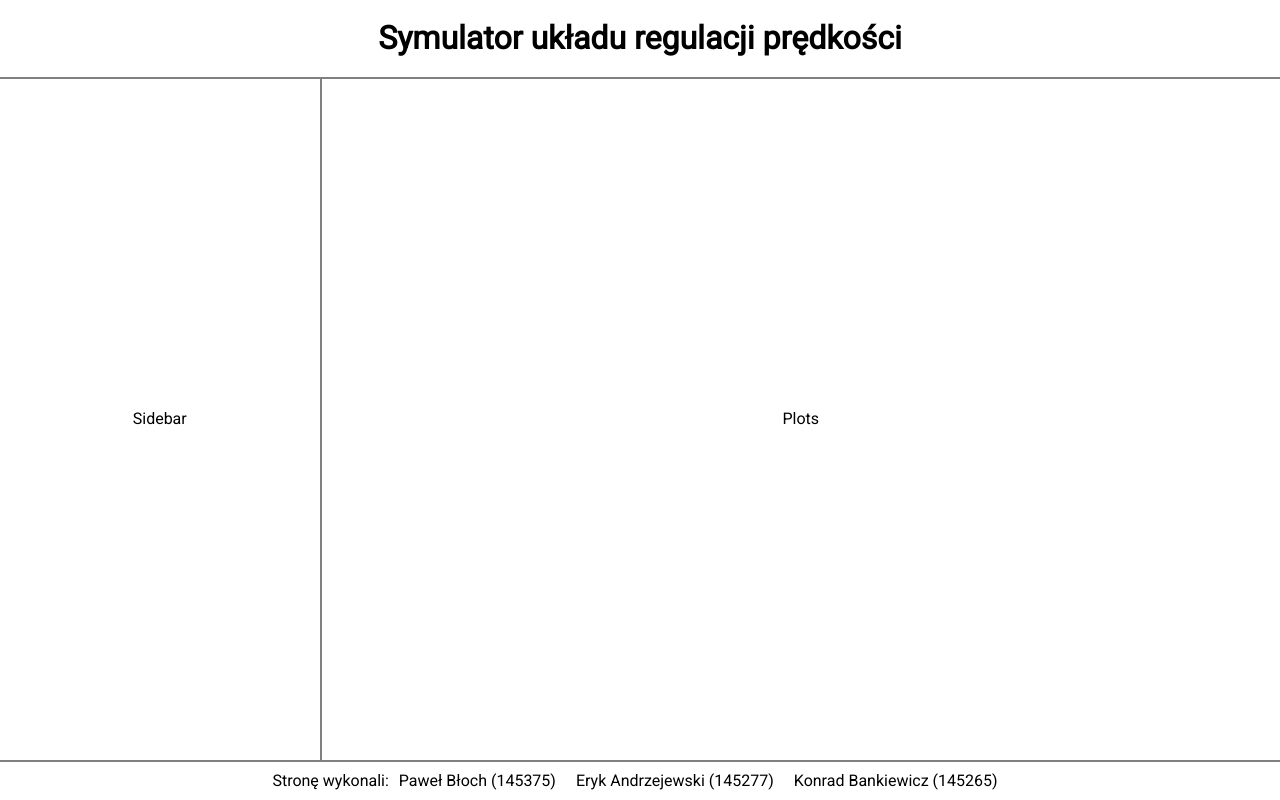
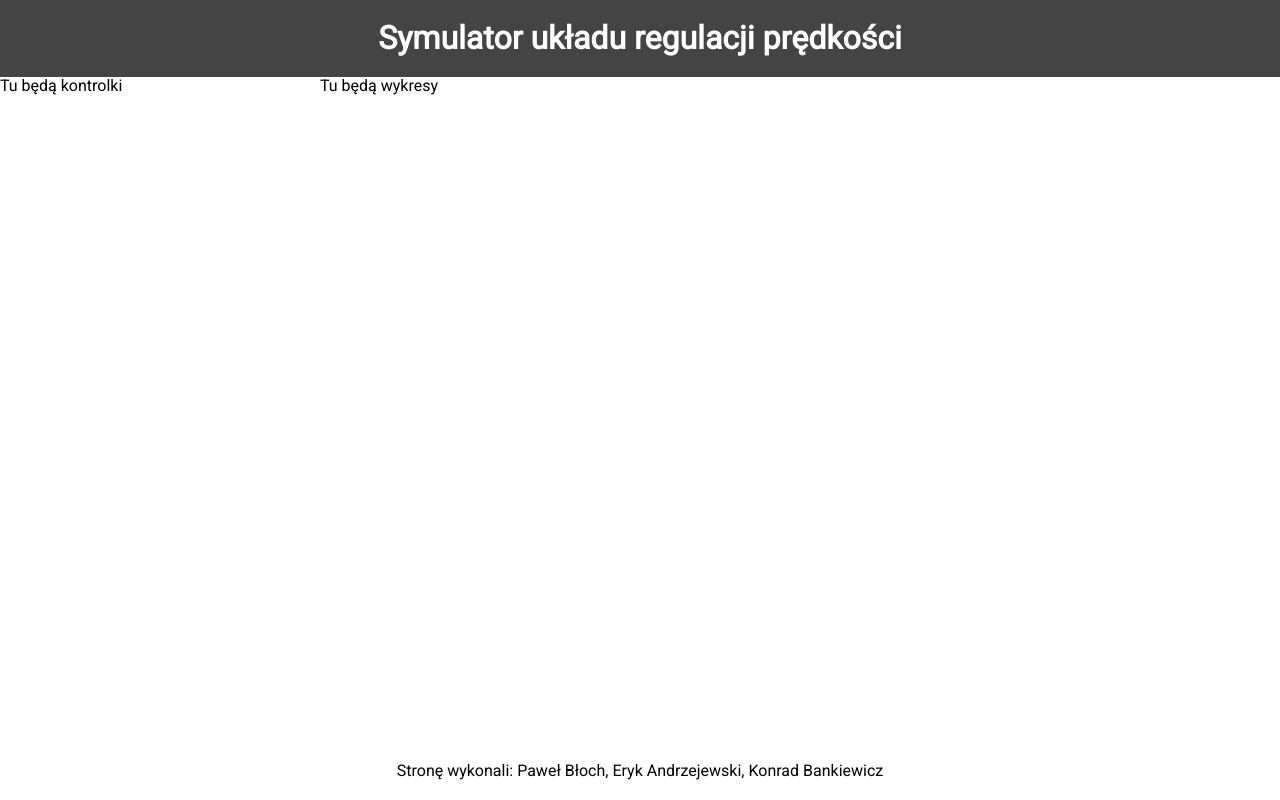
Before and after one commit to nmaszin/symulator_pojazdu, a Vue app: page / in a window 1280 px wide. Built offline with nearby package versions, Linux system fonts and the light colour scheme.

Commit message:
Better up layout once more

```diff
--- a/src/App.vue
+++ b/src/App.vue
@@ -19,9 +19,9 @@ export default {
   data() {
     return {
       authors: [
-        'Paweł Błoch (145375)',
-        'Eryk Andrzejewski (145277)',
-        'Konrad Bankiewicz (145265)'
+        'Paweł Błoch',
+        'Eryk Andrzejewski',
+        'Konrad Bankiewicz'
       ]
     }
   }
--- a/src/components/Footer.vue
+++ b/src/components/Footer.vue
@@ -1,11 +1,6 @@
 <template>
     <footer class="footer">
-        Stronę wykonali:
-        <ul class="authors-list">
-        <li v-for="author in authors" :key="author" class="author">
-            {{ author }}
-        </li>
-        </ul>
+        Stronę wykonali: {{ authorsList }}
   </footer>
 </template>
 
@@ -16,15 +11,18 @@ export default {
       type: Array,
       required: true
     }
+  },
+  computed: {
+      authorsList() {
+        return this.authors.join(', ')
+      }
   }
 }
 </script>
 
 <style lang="scss" scoped>
     .footer {
-        padding: 10px;
-        border-top: 2px solid gray;
-        display: flex;
-        justify-content: center;
+        padding: 20px;
+        text-align: center;
     }
 </style>
--- a/src/components/Header.vue
+++ b/src/components/Header.vue
@@ -7,7 +7,8 @@
 <style lang="scss" scoped>
     .header {
         padding: 20px;
-        border-bottom: 2px solid grey;
+        color: white;
+        background: #444;
     }
 
     .title {
--- a/src/components/Main.vue
+++ b/src/components/Main.vue
@@ -20,5 +20,6 @@ export default {
 <style lang="scss" scoped>
     .main {
         display: flex;
+        height: calc(100vh - 135px); // TODO: replace it with better solution
     }
 </style>
--- a/src/components/Plots.vue
+++ b/src/components/Plots.vue
@@ -1,17 +1,12 @@
 <template>
     <div class="plots">
-        Plots
+        Tu będą wykresy
     </div>
 </template>
 
 <style lang="scss" scoped>
     .plots {
         flex: 3;
-        width: 100%;
-        height: 100%;
-
-        display: flex;
-        justify-content: center;
-        align-items: center;
+        overflow-y: auto;
     }
 </style>
--- a/src/components/Sidebar.vue
+++ b/src/components/Sidebar.vue
@@ -1,19 +1,12 @@
 <template>
     <div class="sidebar">
-        Sidebar
+        Tu będą kontrolki
     </div>
 </template>
 
 <style lang="scss" scoped>
     .sidebar {
         flex: 1;
-        width: 100%;
-        height: 100%;
-
-        border-right: 2px solid grey;
-
-        display: flex;
-        justify-content: center;
-        align-items: center;
+        overflow-y: auto;
     }
 </style>
```
